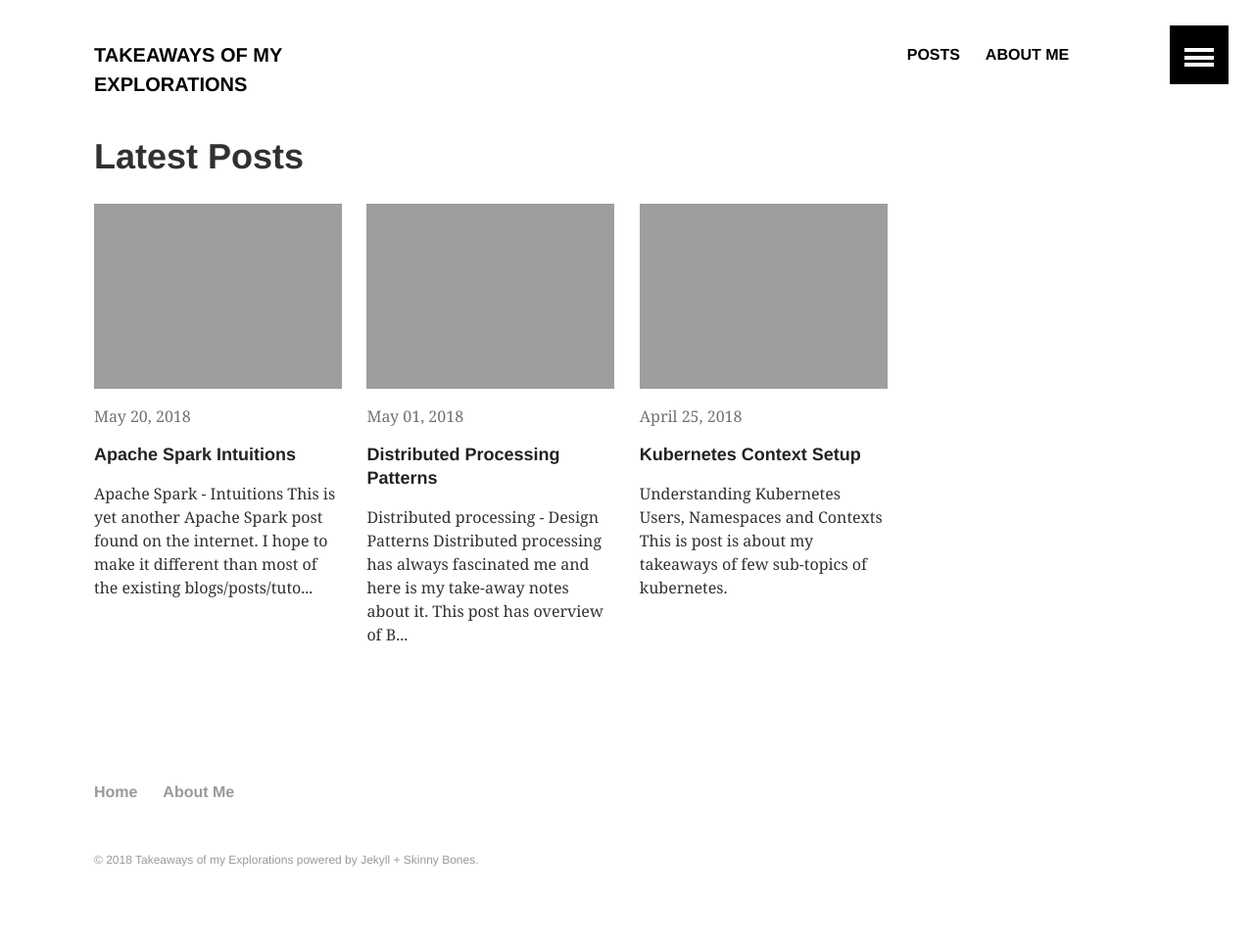
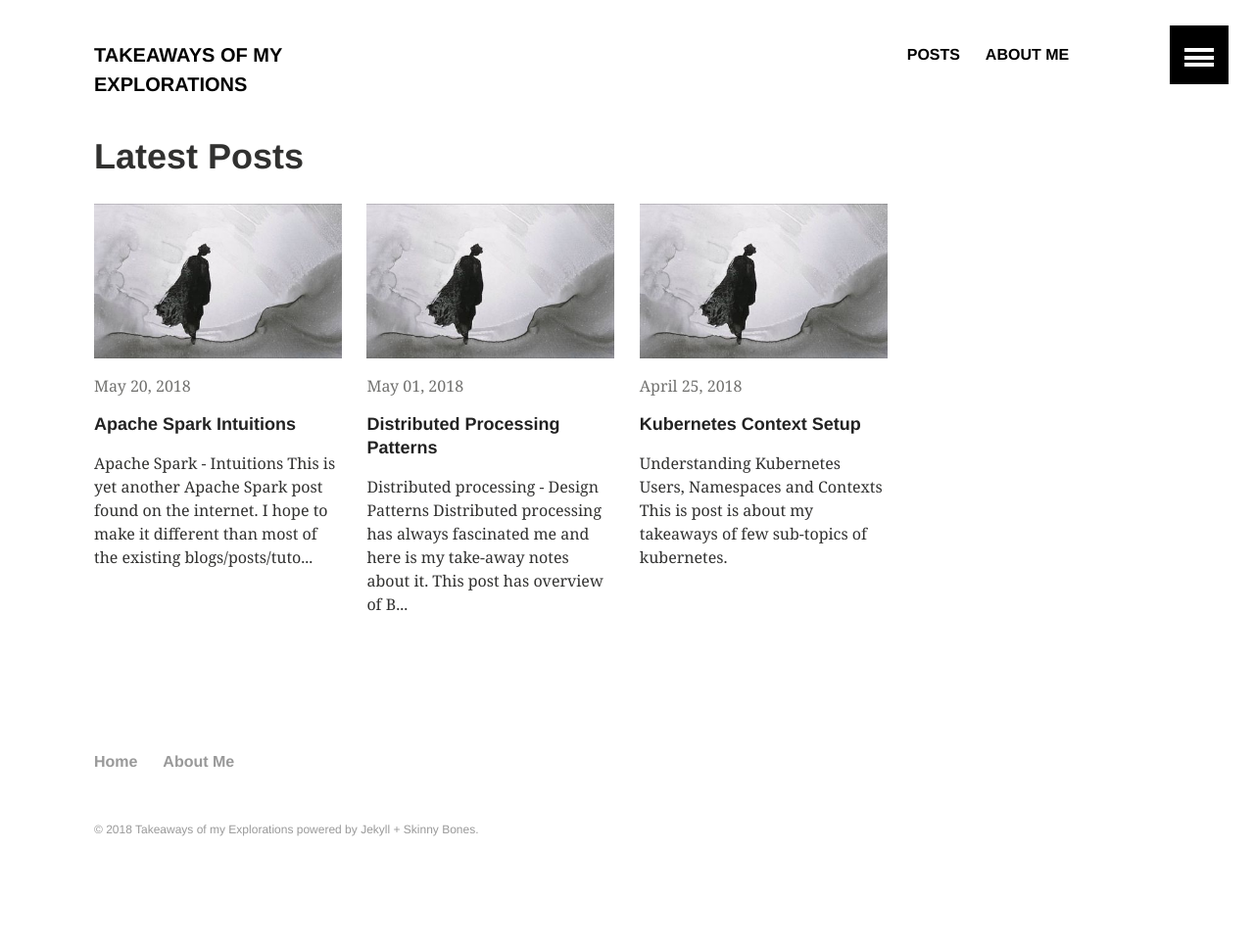
Before and after one commit to DarshanAdiga/DarshanAdiga.github.io, a Jekyll site: the page built from index.md, in a window 1280 px wide. Shown: the whole page at 98% size. Built offline with Jekyll 4.4.1, drawn with Linux system fonts in a browser that asks for light colours; after the commit the page ends 933 px from its top, so only the background shows below that.

Commit message:
added teaser

```diff
--- a/_config.yml
+++ b/_config.yml
@@ -3,7 +3,7 @@
 title: Takeaways of my Explorations
 description: Posts about technical explorations
 logo: # 120x120 px default image used for Twitter summary card
-teaser: # 400x250 px default teaser image used in image archive grid
+teaser: 400x250-in-the-mood.jpeg # 400x250 px default teaser image used in image archive grid
 locale: en
 url: https://darshanadiga.github.io/
 feed:
```
Also changed, not shown: images/400x250-in-the-mood.jpeg (added), images/skinny-bones-demo.gif (deleted).
